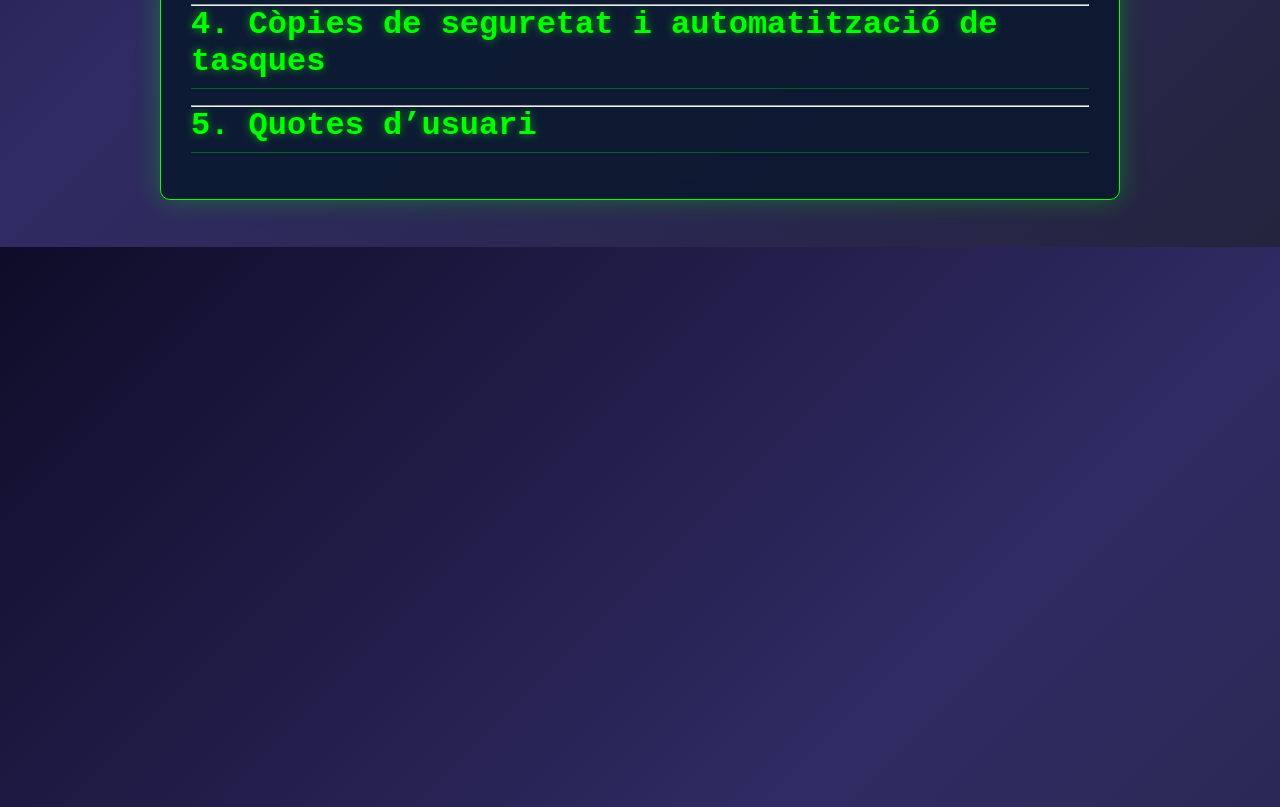
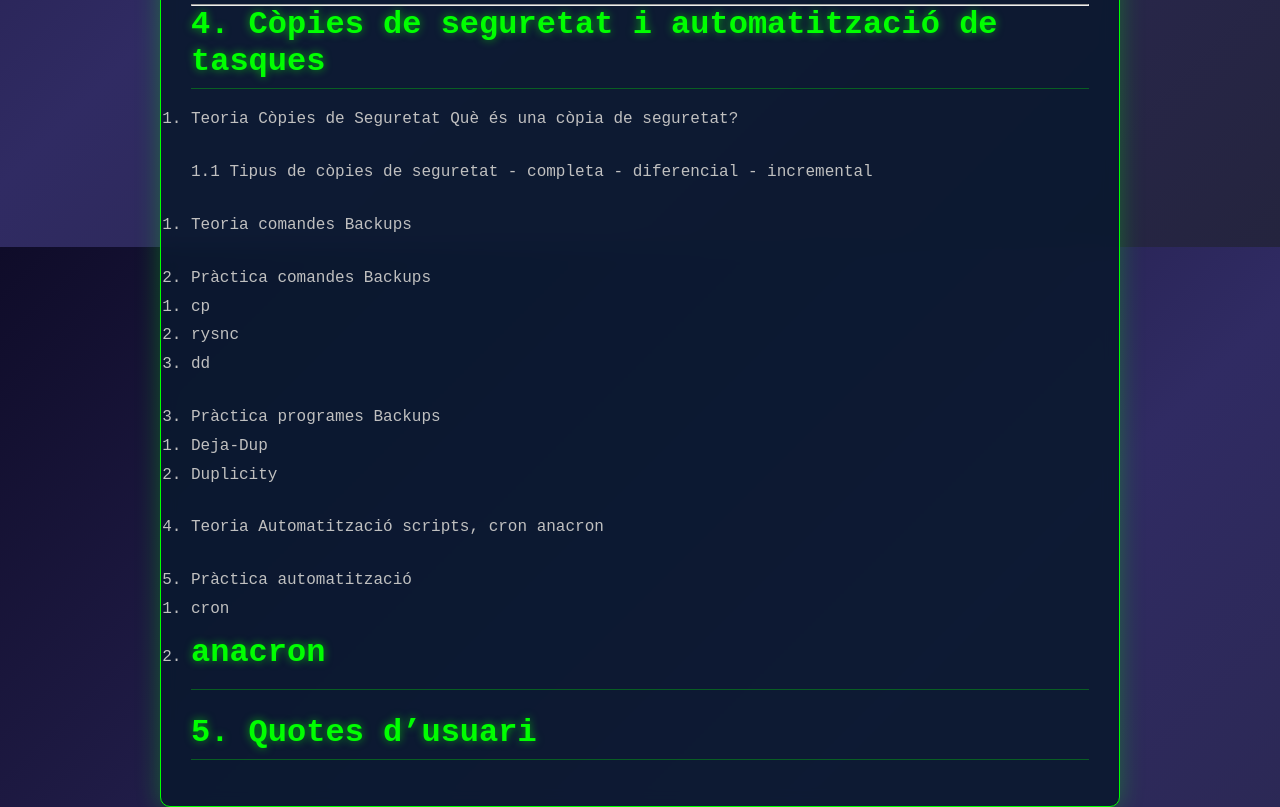
Before and after one commit to aarongarcia1/ISOPJ1, a Jekyll site: the page built from sp2/sp2.md, in a window 1280 px wide and 1400 px high, scrolled down 36960 px. Shown: the part 593-1400 px from the top of the window. Built offline with Jekyll 4.4.1, drawn with Linux system fonts in a browser that asks for light colours; our own code applies the rules of GitHub Pages for plain Markdown files.

Commit message:
Update sp2.md

```diff
--- a/sp2/sp2.md
+++ b/sp2/sp2.md
@@ -432,6 +432,29 @@ Canvio el valor UMASK: He canviat el valor per defecte (022) a 033.
 
 ##  4. Còpies de seguretat i automatització de tasques
 
+1. Teoria Còpies de Seguretat
+ Què és una còpia de seguretat?
+
+ 1.1 Tipus de còpies de seguretat
+         - completa
+         - diferencial
+         - incremental
+3. Teoria comandes Backups
+
+4. Pràctica comandes Backups
+    1. cp
+    2. rysnc
+    3. dd
+
+5. Pràctica programes Backups
+    1. Deja-Dup
+    2. Duplicity
+
+6. Teoria Automatització scripts, cron anacron
+
+7. Pràctica automatització
+    1. cron
+    2. anacron
 ---
 
 ##  5. Quotes d'usuari
```
